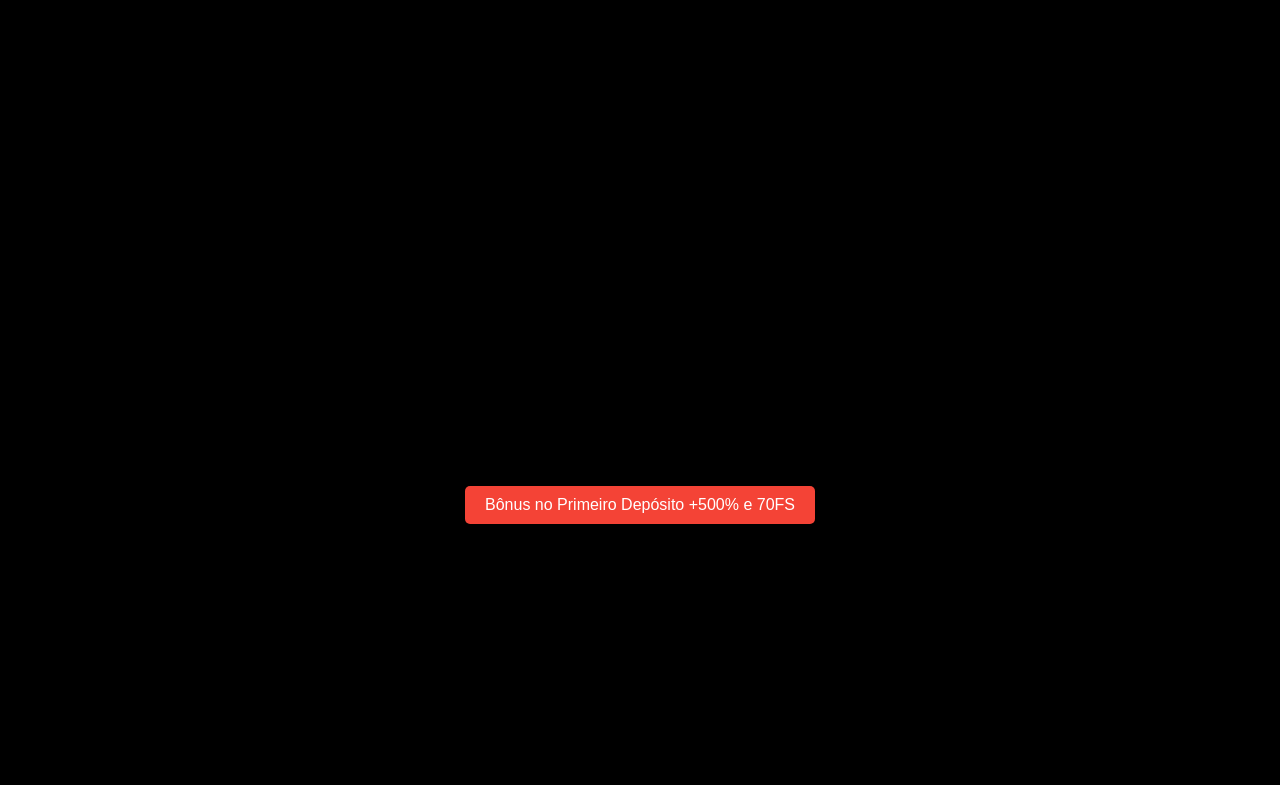
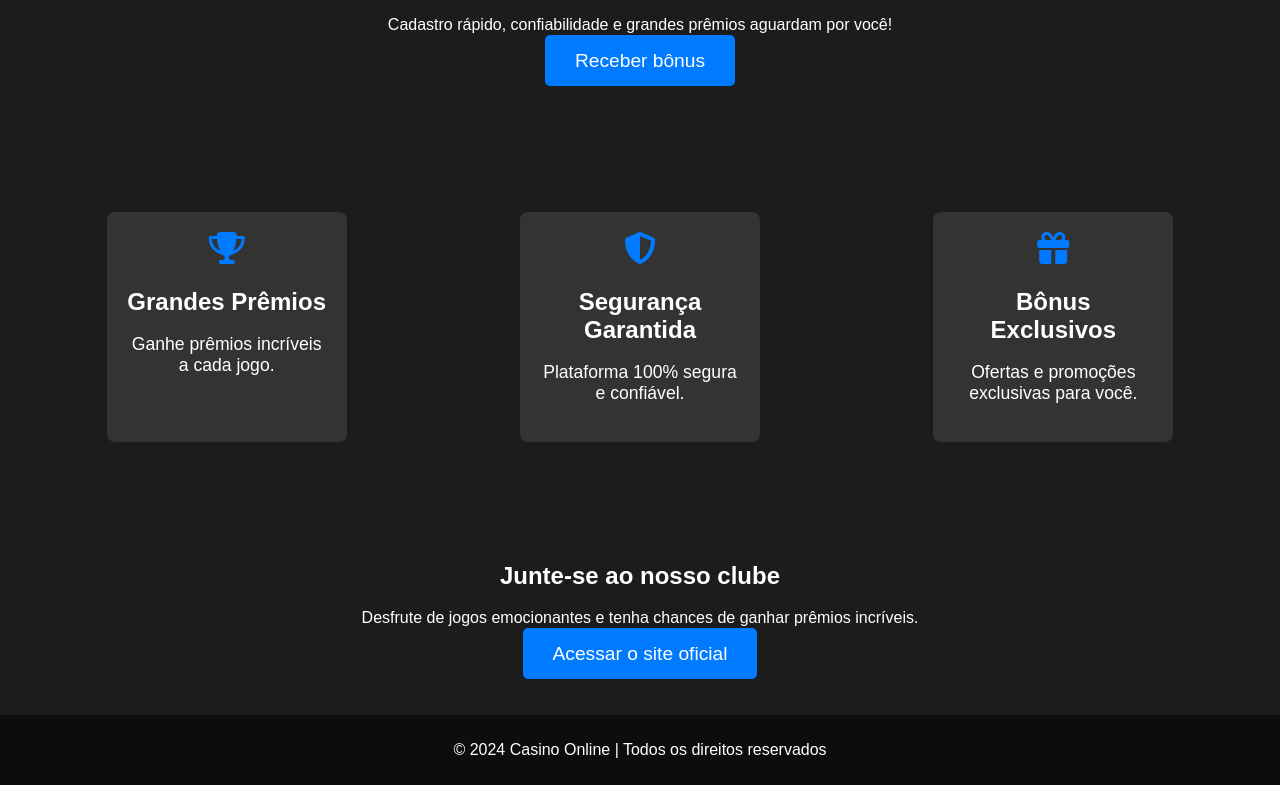
Before and after one commit to qalez/Demo1win, a plain HTML site: page index.html in a window 1280 px wide. Shown: the part 262-1047 px from the top of the page. Before the commit the page ends 806 px from the top, so only its background shows below. Drawn offline with Linux system fonts and the light colour scheme.

Commit message:
Add files via upload

```diff
--- a/index.html
+++ b/index.html
@@ -1,49 +1,114 @@
 <!DOCTYPE html>
-<html lang="pt-BR">
+<html lang="pt">
 <head>
     <meta charset="UTF-8">
     <meta name="viewport" content="width=device-width, initial-scale=1.0">
-    <title>Modo Demo - Sweet Bonanza</title>
+    <title>Casino Online</title>
     <style>
         body {
+            font-family: Arial, sans-serif;
+            background-color: #1c1c1c;
+            color: white;
             margin: 0;
             padding: 0;
-            font-family: Arial, sans-serif;
-            background-color: #000;
-            color: #fff;
+        }
+        header {
+            background-color: #0d0d0d;
+            padding: 20px;
             text-align: center;
         }
-        header {
-            background-color: #ff9800;
-            padding: 10px;
-            font-size: 1.5rem;
-            font-weight: bold;
-        }
-        iframe {
-            width: 100%;
-            height: 85vh;
-            border: none;
-            display: block;
+        h1 {
+            font-size: 2.5em;
         }
         .cta-button {
-            display: inline-block;
-            margin: 20px 0;
-            padding: 10px 20px;
-            font-size: 1rem;
-            color: #fff;
-            background-color: #f44336;
+            background-color: #007bff;
+            padding: 15px 30px;
+            color: white;
             text-decoration: none;
+            font-size: 1.2em;
             border-radius: 5px;
-            transition: background-color 0.3s;
+            transition: background-color 0.3s ease;
         }
         .cta-button:hover {
-            background-color: #d32f2f;
+            background-color: #0056b3;
+        }
+        .section {
+            padding: 50px 20px;
+            text-align: center;
+        }
+        footer {
+            background-color: #0d0d0d;
+            padding: 10px;
+            text-align: center;
+        }
+        .advantages {
+            display: flex;
+            justify-content: space-around;
+            margin-top: 40px;
+        }
+        .advantage-card {
+            background-color: #333;
+            padding: 20px;
+            width: 200px;
+            border-radius: 8px;
+            text-align: center;
+        }
+        .advantage-card h3 {
+            font-size: 1.5em;
+            margin-bottom: 10px;
+        }
+        .advantage-card p {
+            font-size: 1.1em;
+        }
+        .advantage-card i {
+            font-size: 2em;
+            color: #007bff;
         }
     </style>
 </head>
 <body>
-    <header>Modo Demo</header>
-    <iframe src="/LaunchGame/main.542bec8ff90d156a2c2e.js" title="Sweet Bonanza"></iframe>
-    <a href="https://1wfwna.life/v3/aggressive-casino?p=3qff" class="cta-button">Bônus no Primeiro Depósito +500% e 70FS</a>
+
+<header>
+    <h1>Bem-vindo ao Casino Online</h1>
+    <a href="https://1wfwna.life/v3/landing-page/casino?p=jmke" class="cta-button">Registrar-se</a>
+</header>
+
+<section class="section">
+    <h2>Por que nos escolher?</h2>
+    <p>Cadastro rápido, confiabilidade e grandes prêmios aguardam por você!</p>
+    <a href="https://1wfwna.life/v3/landing-page/casino?p=jmke" class="cta-button">Receber bônus</a>
+</section>
+
+<section class="section advantages">
+    <div class="advantage-card">
+        <i class="fas fa-trophy"></i>
+        <h3>Grandes Prêmios</h3>
+        <p>Ganhe prêmios incríveis a cada jogo.</p>
+    </div>
+    <div class="advantage-card">
+        <i class="fas fa-shield-alt"></i>
+        <h3>Segurança Garantida</h3>
+        <p>Plataforma 100% segura e confiável.</p>
+    </div>
+    <div class="advantage-card">
+        <i class="fas fa-gift"></i>
+        <h3>Bônus Exclusivos</h3>
+        <p>Ofertas e promoções exclusivas para você.</p>
+    </div>
+</section>
+
+<section class="section">
+    <h2>Junte-se ao nosso clube</h2>
+    <p>Desfrute de jogos emocionantes e tenha chances de ganhar prêmios incríveis.</p>
+    <a href="https://1wfwna.life/v3/landing-page/casino?p=jmke" class="cta-button">Acessar o site oficial</a>
+</section>
+
+<footer>
+    <p>© 2024 Casino Online | Todos os direitos reservados</p>
+</footer>
+
+<!-- Font Awesome for icons -->
+<script src="https://kit.fontawesome.com/a076d05399.js"></script>
+
 </body>
 </html>
```
